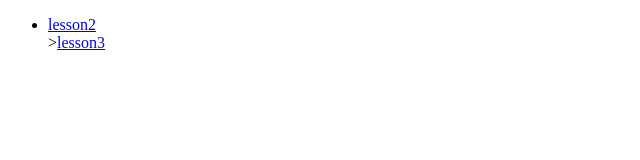
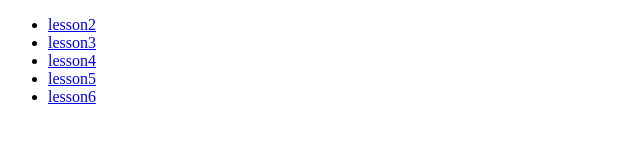
Before and after one commit to n16103/html5.1215, a plain HTML site: page index.html in a window 1280 px wide. Shown: the whole page, without its empty margins (0-640 px from the left). Drawn offline with Linux system fonts and the light colour scheme.

Commit message:
first commit

```diff
--- a/index.html
+++ b/index.html
@@ -6,7 +6,10 @@
 		<body>
 			<ul>
 				 <li><a href="lesson2/index.html">lesson2</a></li>
-				 ><a href="lesson3/index.html">lesson3</a></li>
+				 <li><a href="lesson3/index.html">lesson3</a></li>
+				 <li><a href="lesson4/index.html">lesson4</a></li>
+				 <li><a href="lesson5/index.html">lesson5</a></li>
+				 <li><a href="lesson6/index.html">lesson6</a></li>
 			</ul>
 
 		</body>
```
